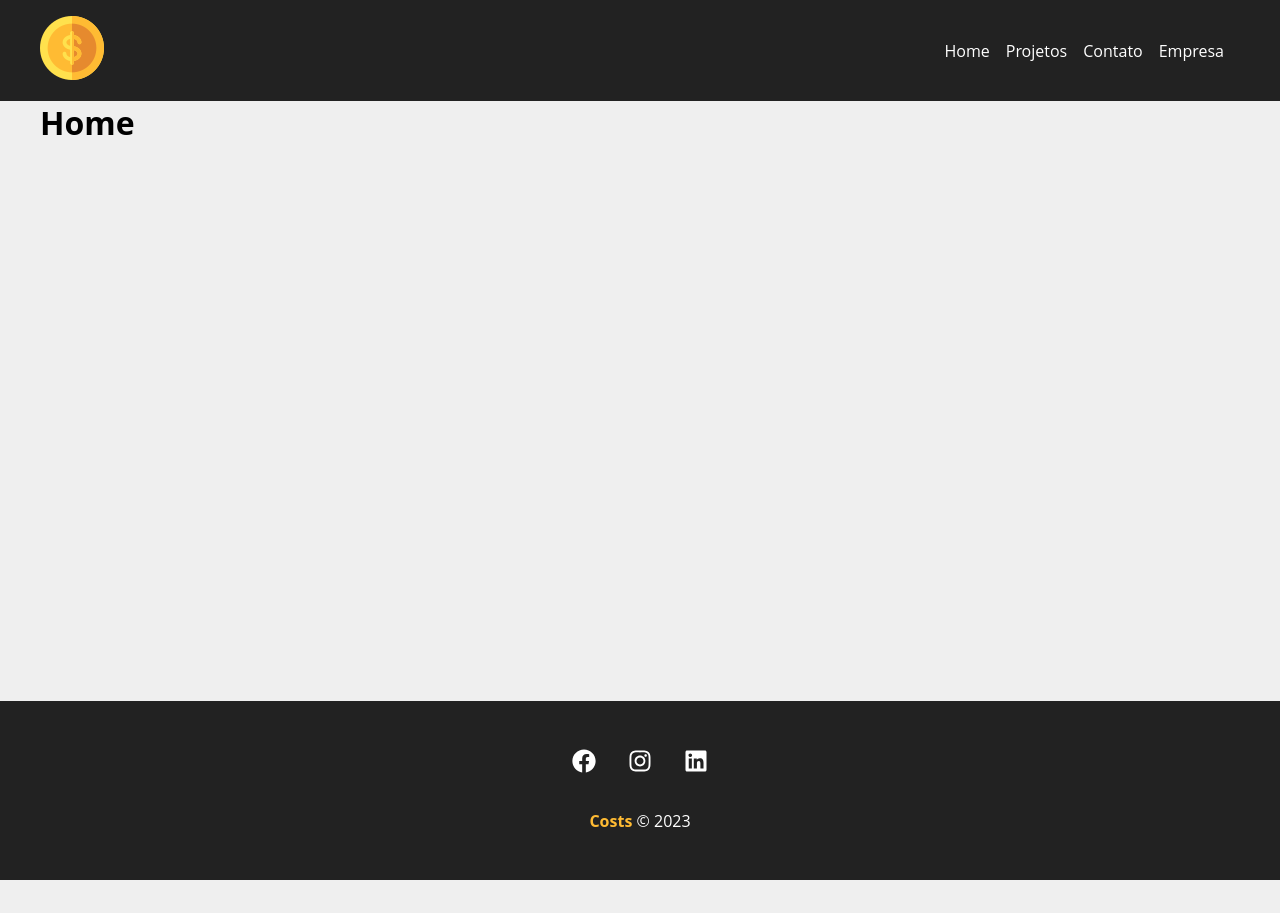
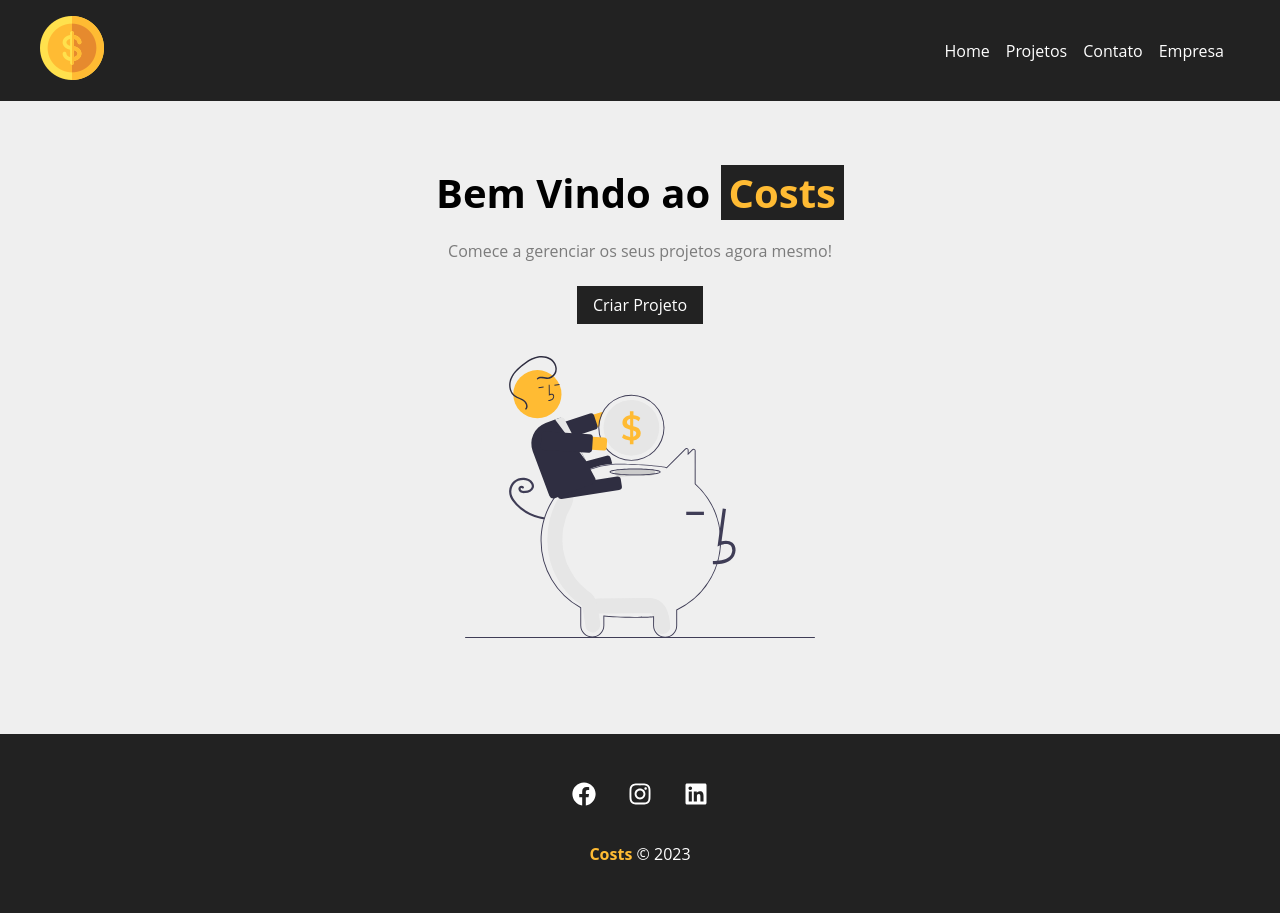
Before and after one commit to LucasCarregal/costs, a React (Create React App) app: page / in a window 1280 px wide. Before the commit the page ends 880 px from the top, so only its background shows below. Built offline with nearby package versions, Linux system fonts and the light colour scheme; the HTML template or start-up script is replaced by a standard one.

Commit message:
Criacao Home

```diff
--- /dev/null
+++ b/src/components/layout/LinkButton.jsx
@@ -0,0 +1,12 @@
+import { Link } from "react-router-dom";
+import styles from "./LinkButton.module.css";
+
+function LinkButton({ to, text }) {
+  return (
+    <Link to={to} className={styles.btn}>
+      {text}
+    </Link>
+  );
+}
+
+export default LinkButton;
--- /dev/null
+++ b/src/components/layout/LinkButton.module.css
@@ -0,0 +1,11 @@
+.btn {
+  background-color: #222;
+  color: #fff;
+  padding: 0.5em 1em;
+  text-decoration: none;
+  transition: 0.5s;
+}
+
+.btn:hover {
+  color: #ffbb33;
+}
--- a/src/components/pages/Home.jsx
+++ b/src/components/pages/Home.jsx
@@ -1,5 +1,18 @@
+import styles from "./Home.module.css";
+import savings from "../../img/savings.svg";
+import LinkButton from "../layout/LinkButton";
+
 function Home() {
-  return <h1>Home</h1>;
+  return (
+    <section className={styles.home_container}>
+      <h1>
+        Bem Vindo ao <span>Costs</span>
+      </h1>
+      <p>Comece a gerenciar os seus projetos agora mesmo!</p>
+      <LinkButton to="/newproject" text="Criar Projeto" />
+      <img src={savings} alt="Costs" />
+    </section>
+  );
 }
 
 export default Home;
--- /dev/null
+++ b/src/components/pages/Home.module.css
@@ -0,0 +1,29 @@
+.home_container {
+  width: 100%;
+  display: flex;
+  flex-direction: column;
+  align-items: center;
+  justify-content: center;
+  padding: 4em;
+}
+
+.home_container h1 {
+  font-size: 2.5em;
+  margin-bottom: 0.5em;
+}
+
+.home_container h1 span {
+  color: #ffbb33;
+  padding: 0 0.2em;
+  background-color: #222;
+}
+
+.home_container p {
+  margin-bottom: 1.5em;
+  color: #7b7b7b;
+}
+
+.home_container img {
+  width: 350px;
+  margin: 2em 0;
+}
```
